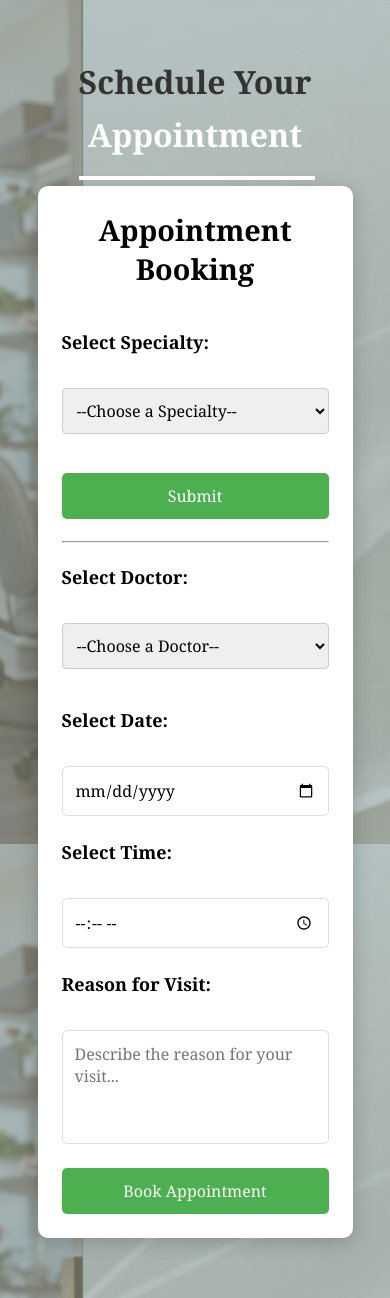
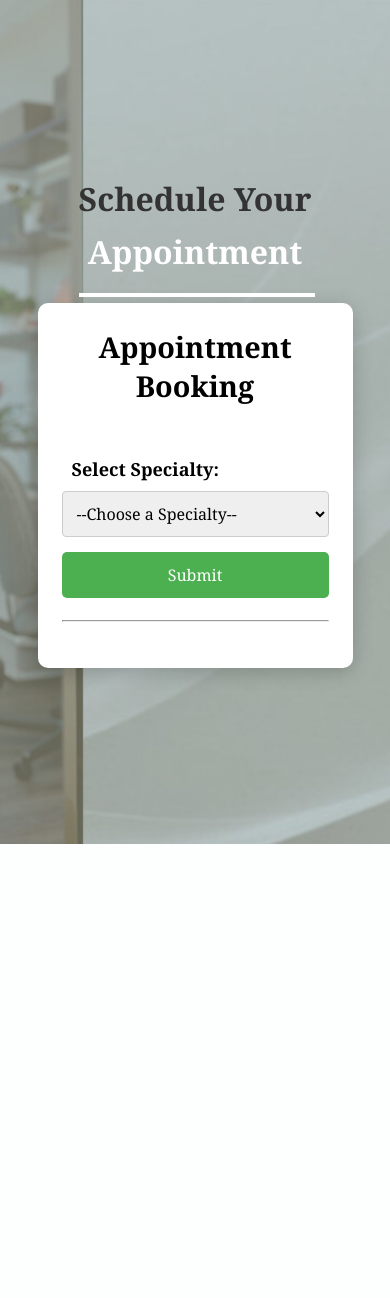
Before and after one commit to iRoseM/Clinic-web-application, a PHP site: page /AppointmentBooking.html in a window 390 px wide. After the commit the page ends 844 px from the top, so only its background shows below. Run offline with PHP 8.4, Linux system fonts and the light colour scheme.

Commit message:
Appt& med style

```diff
--- a/AppointmentBooking.html
+++ b/AppointmentBooking.html
@@ -47,11 +47,10 @@
                     </form>
                     <br><hr><br>
                     <!-- Second Form -->
-                    <form id="bookingForm" onsubmit="handleBookingSubmit(event)">
+                    <form id="bookingForm" onsubmit="handleBookingSubmit(event)" style="display: none;">
                         <label for="doctor">Select Doctor:</label>
                         <select name="doctor" id="doctor" required>
                             <option value="">--Choose a Doctor--</option>
-                            <option value="xx">Doctor</option>
 
                             <!-- A drop-down list to display the doctors according to the selected specialty from the first form -->
                         </select>
@@ -69,6 +68,9 @@
                     </form>
                 </div>
         </div>
-    <script src="script.js"></script>
+    <script src="script.js">
+
+    </script>
+
     </body>
 </html>
--- a/medication.html
+++ b/medication.html
@@ -5,9 +5,9 @@
         <title>TheraFlex - Medication</title>
         <link rel="icon" href="img/Logo.png" type="image/x-icon">
         <meta name="viewport" content="width=device-width, initial-scale=1.0">
+        <link rel="stylesheet" href="style.css">
 
         <style>
-            /* General Body Styling */
             body {
                 margin: 0;
                 background: url('img/medication.png') no-repeat center center fixed;
@@ -19,8 +19,6 @@
                 padding: 40px 20px;
                 box-sizing: border-box;
             }
-
-
          </style>
     </head>
 
--- a/script.js
+++ b/script.js
@@ -241,7 +241,6 @@
     }
 });
 
-
 /*========== Booking Appointment  ==========*/
 
 const specialtyToDoctors = {
@@ -271,7 +270,7 @@
         });
     }
 
-    document.getElementById("bookingFormSection").style.display = "block";
+    document.getElementById("bookingForm").style.display = "block";
 }
 
 function handleBookingSubmit(event) {
--- a/style.css
+++ b/style.css
@@ -733,83 +733,20 @@
 }
 
 /*========== Prescribe Medication  ==========*/
-
-
-
-#pSubmit:hover,
-#specialtySubmit:hover,
-#bookSubmit:hover {
-    background-color: #3e8e41; /* Darker green for hover effect */
-}
-
-/* Responsive adjustments */
-@media (max-width: 768px) {
-    /* Center both elements vertically and horizontally */
-    .pcontainer {
-        display: flex;
-        flex-direction: column; /* Stack elements vertically */
-        align-items: center;
-        justify-content: center; /* Center vertically */
-        height: 100vh; /* Full height for proper centering */
-        gap: 20px;
-        padding: 10px; /* Add padding for smaller screens */
-    }
-
-    #prescribtionTitle {
-        position: relative;
-        top: auto;
-        left: auto;
-        transform: none; /* Remove transform */
-        font-size: 20pt;
-        text-align: center;
-        max-width: 90%; /* Allow wider title */
-        margin-bottom: 20px;
-    }
-
-    #PatientMedForm {
-        position: relative;
-        top: auto;
-        right: auto;
-        transform: none; /* Remove transform */
-        margin: 0 auto; /* Center horizontally */
-        padding: 20px;
-        width: 90%; /* Ensure it fits smaller screens */
-        max-width: 400px;
-    }
-}
-
-
 /*========= AppointmentsBooking ========*/
 
-
-/*
-#AppointmentsTitle h1 span {
-    font-size: 4rem;
-}
-*/
-
-/* Form Section */
-
-
-select, input, textarea, button {
-    font-size: 1rem;
-    padding: 0.75em;
-    border: 1px solid #dcdfe6;
-    border-radius: 5px;
-    outline: none;
-    transition: 0.3s;
-}
-
-select:focus, input:focus, textarea:focus {
-    border-color: #B7B7A4;
-    box-shadow: 0 0 5px #A5A58D;
-}
-
-textarea {
+.Formdiv textarea {
     resize: none;
 }
 
 
+
+.Formdiv select:focus,
+.Formdiv input:focus,
+.Formdiv textarea:focus {
+    border-color: #7fb380;
+    box-shadow: 0 0 5px #84ab85;
+}
 
 
 /* ======== FORMS PAGES ========*/
@@ -877,24 +814,26 @@
     color: #000;
 }
 
-#PatientMedForm label, #bookingForm label, #specialtyForm label {
+.Formdiv label {
     display: block;
     font-weight: bold;
     font-size: large;
-    margin-bottom: 10px;
+    margin: 10px;
     color: #000;
 }
 
-#bookingForm, #specialtyForm,#PatientMedForm{
+#bookingForm,
+#specialtyForm,
+#PatientMedForm{
     display: flex;
     flex-direction: column;
-    gap: 1.5em;
 }
 
 #PatientMedForm input[type="text"],
-#PatientMedForm input[type="number"]
-textarea,
-select {
+#PatientMedForm input[type="number"],
+#bookingForm input,
+textarea, select {
+    display: block;
     width: 100%;
     padding: 10px;
     margin-bottom: 15px;
@@ -906,14 +845,9 @@
 
 #PatientMedForm input[type="radio"],
 #PatientMedForm input[type="checkbox"] {
-    margin: 0 10px 0 0;
-}
-/*
-input[type="radio"],
-input[type="checkbox"] {
     margin-right: 10px;
 }
-*/
+
 
 #PatientMedForm ul {
     list-style: none;
@@ -925,6 +859,7 @@
 
 #PatientMedForm ul li {
     margin-bottom: 10px;
+    margin-left: 20px;
 
 }
 
```
Lines whose indentation alone changed are shown as unchanged.
